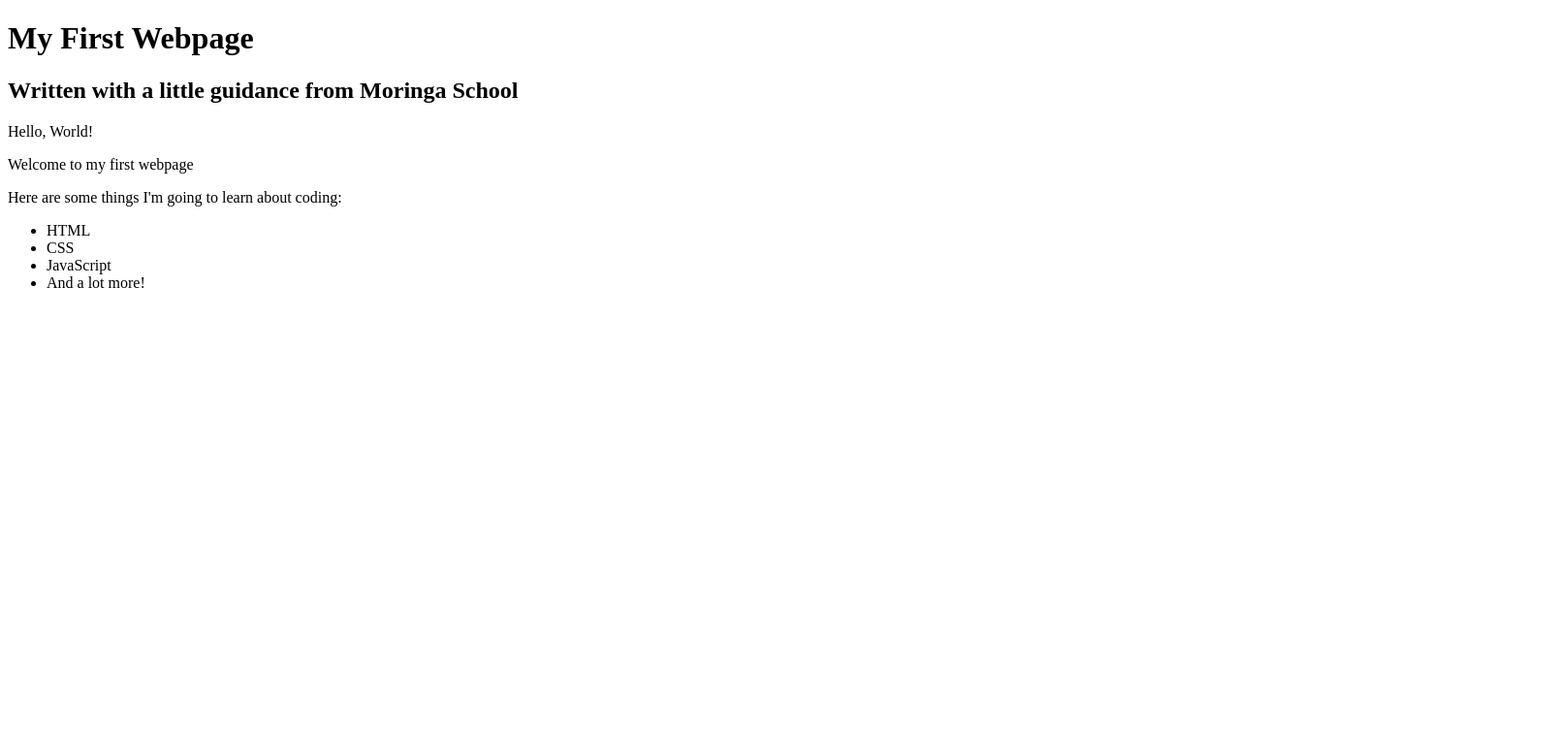
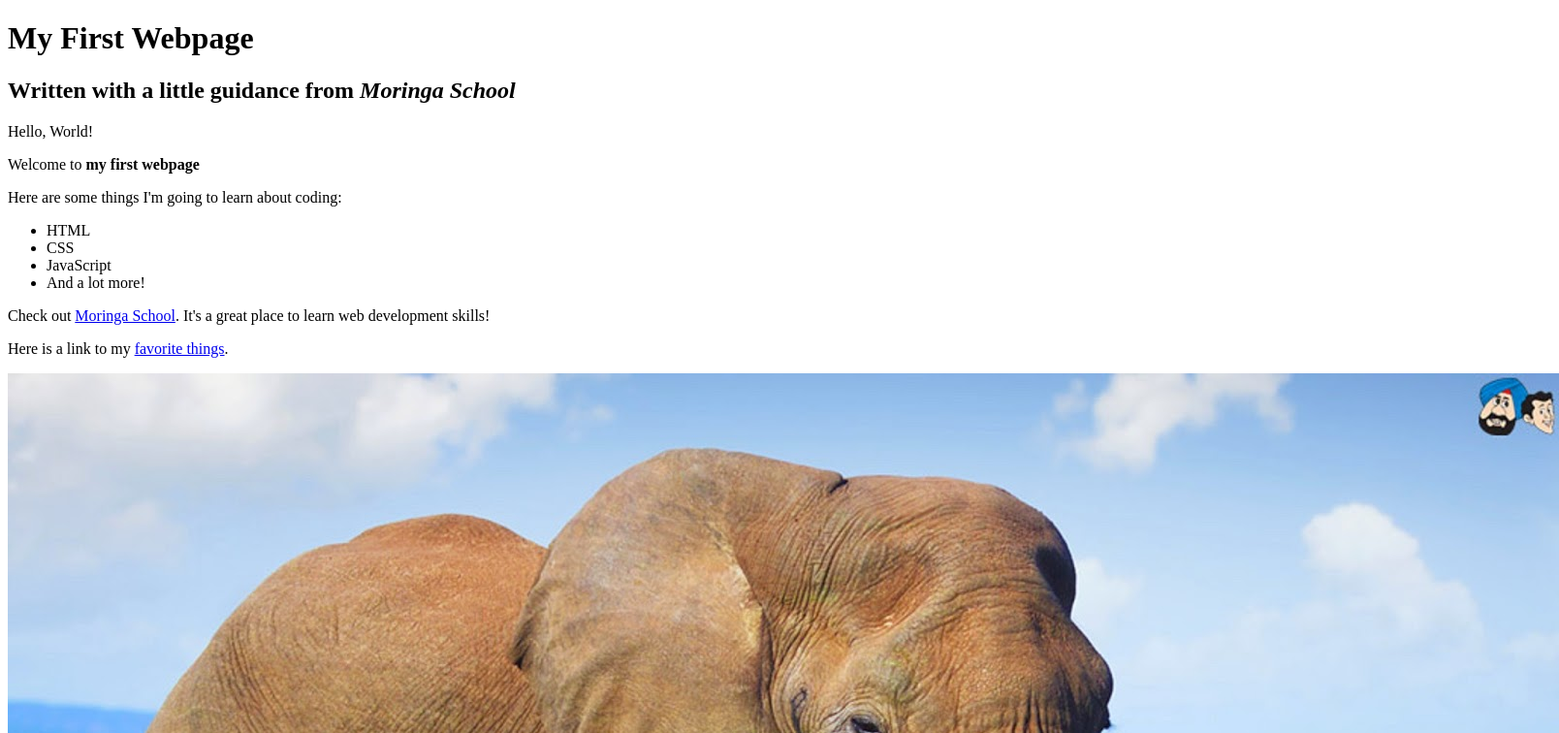
Before and after one commit to estheronyando/my-first-webpage, a plain HTML site: page my-first-webpage.html in a window 1280 px wide. Shown: the top 756 px of the page at 97% size, 1608 px wide, since content can reach past the window. Drawn offline with Linux system fonts and the light colour scheme.

Commit message:
Implementing inline tags, href and images

```diff
--- a/my-first-webpage.html
+++ b/my-first-webpage.html
@@ -5,10 +5,10 @@
   </head>
   <body>
     <h1>My First Webpage</h1>
-    <h2>Written with a little guidance from Moringa School</h2>
+    <h2>Written with a little guidance from <em>Moringa School</em></h2>
 
     <p>Hello, World!</p>
-    <p>Welcome to my first webpage</p>
+    <p>Welcome to <strong>my first webpage</strong></p>
 
     <p>Here are some things I'm going to learn about coding:</p>
     <ul>
@@ -17,5 +17,10 @@
       <li>JavaScript</li>
       <li>And a lot more!</li>
     </ul>
+
+    <p>Check out <a href="http://moringaschool.com/">Moringa School</a>. It's a great place to learn web development skills!</p>
+    <p>Here is a link to my <a href="my-favourite-things.html">favorite things</a>.</p>
+
+    <img src="images/elephant.jfif" alt="An image of an elephant">
   </body>
 </html>
```
Also changed, not shown: images/elephant.jfif (added), 1 other file.
